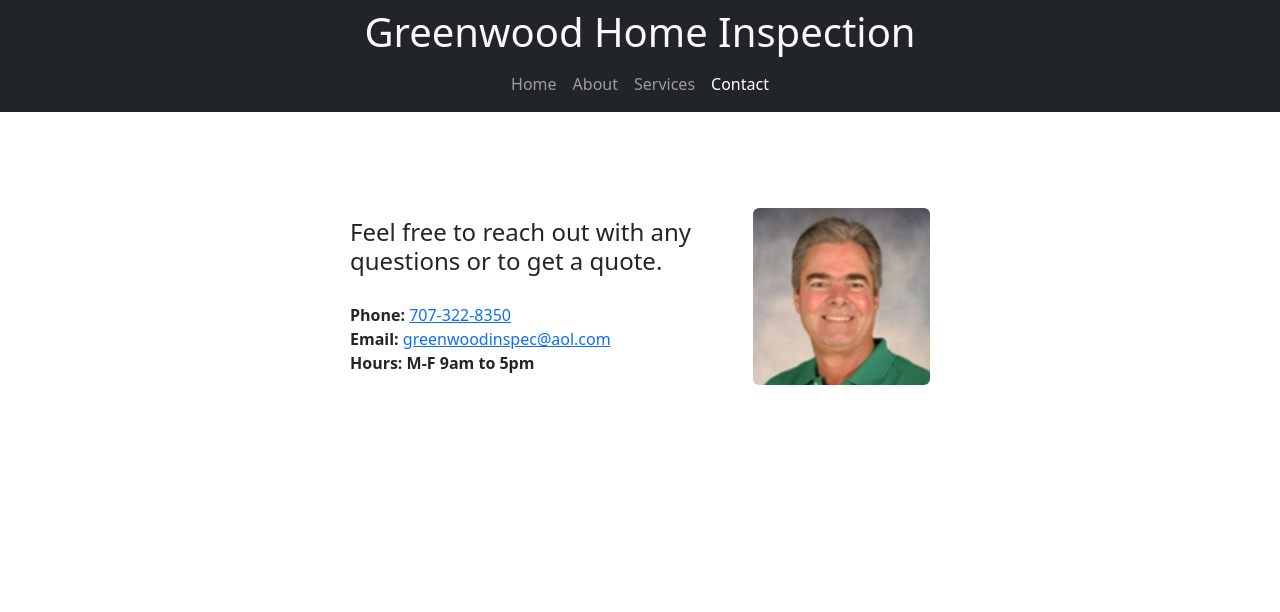
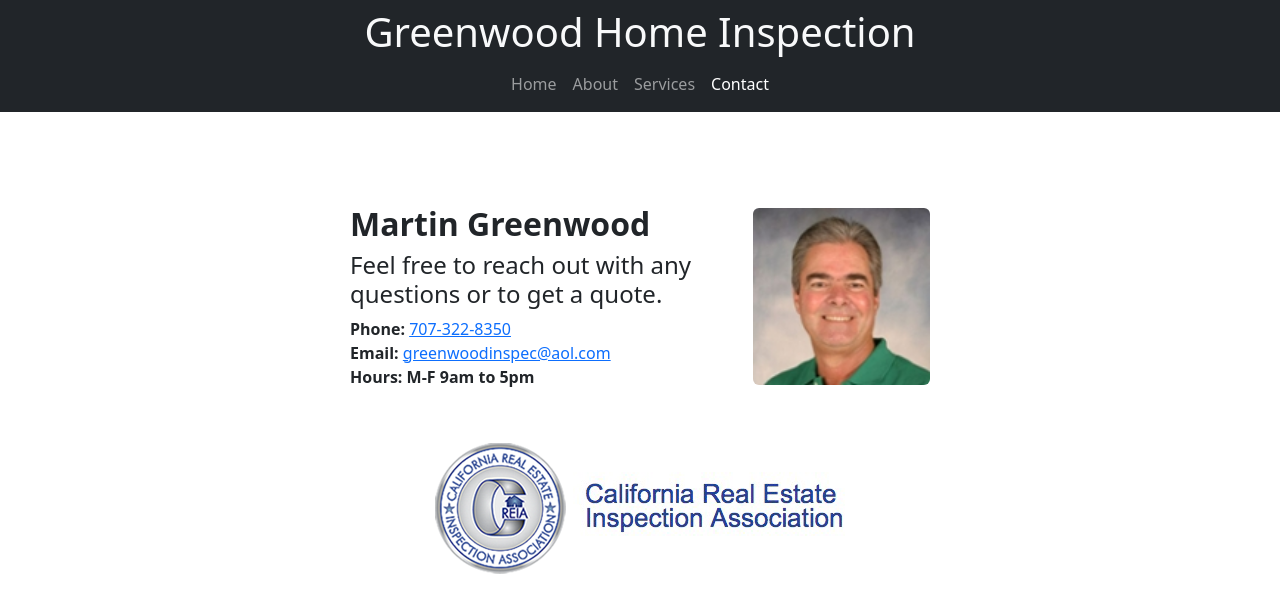
Before and after one commit to BSims623/Greenwood_Home_Inspection, a React (Vite) app: page /contact in a window 1280 px wide. Shown: the top 612 px of the page. Built offline with nearby package versions, Linux system fonts and the light colour scheme.

Commit message:
feat: update Contact section

```diff
--- a/src/assets/wrappers/Contact.js
+++ b/src/assets/wrappers/Contact.js
@@ -4,10 +4,15 @@ const Wrapper = styled.div`
 height: 100vh;
 .contact-section {
     max-width: 700px;
+    /* border: 10px solid var(--primary-green); */
 }
 img {
     width: 100%;
 }
+
+.creia-logo {
+    max-width: 700px;
+}
 `;
 
 export default Wrapper
--- a/src/pages/About.jsx
+++ b/src/pages/About.jsx
@@ -7,7 +7,7 @@ const About = () => {
         <Wrapper className='container'>
             <section className="about-section py-5 mx-auto col-md-6">
                 <img className='rounded mx-auto d-block' src={profileImg} alt="Profile picture of Marty Greenwood." width='200' />
-                <h1 className="text-center my-3">Marty Greenwood</h1>
+                <h1 className="text-center my-3">Martin Greenwood</h1>
                 <p className=''>I am Martin Greenwood; I am the owner of Greenwood Home Inspection.</p>
                 <p>I am a home inspector, certified by the California Real Estate Inspection
                     Association (<a href="https://www.creia.org/">creia.org</a>). I was certified by CREIA in 2002, completing the education
--- a/src/pages/Contact.jsx
+++ b/src/pages/Contact.jsx
@@ -1,12 +1,14 @@
 import React from 'react'
 import Wrapper from '../assets/wrappers/Contact'
 import profileImg from '../assets/images/profile-img.jpeg'
+import creiaLogo from '../assets/images/creia-logo.webp'
 
 const Contact = () => {
     return (
-        <Wrapper className='pt-5'>
-            <div className='contact-section row mx-auto px-5'>
-                <div className="contact-container my-5 col-12 col-sm-8 d-flex flex-column justify-content-around">
+        <Wrapper className='d-flex flex-column align-items-center'>
+            <div className='contact-section row mx-auto px-5 mt-5'>
+                <div className="contact-container col-12 col-sm-8 d-flex flex-column justify-content-center">
+                    <h2 className='fw-bold'>Martin Greenwood</h2>
                     <h4>Feel free to reach out with any questions or to get a quote.</h4>
                     <div className="contact-info">
                         <p className='m-0 fw-bold'>Phone: <a className='fw-normal' href='tel:7073228350'>707-322-8350</a></p>
@@ -18,6 +20,7 @@ const Contact = () => {
                     <img className='rounded' src={profileImg} alt="Marty Greenwood profile picture." />
                 </div>
             </div>
+            <a href="https://www.creia.org/"><img className='creia-logo' src={creiaLogo} alt="CREIA Logo" /></a>
         </Wrapper>
     )
 }
--- a/src/pages/Services.jsx
+++ b/src/pages/Services.jsx
@@ -12,7 +12,7 @@ const Services = () => {
         <Wrapper className='container d-flex flex-column align-items-center'>
             <h1 className="text-center mt-3 display-3 fw-bold">Inspection Services</h1>
             <section className='logo-section mx-auto'>
-                <a href={creiaLogo}><img className='w-100' src="https://www.creia.org/assets/site/logo.png" alt="creia logo" /></a>
+                <a href="https://www.creia.org/"><img className='w-100' src={creiaLogo} alt="creia logo" /></a>
             </section>
             <div className="col-lg-8">
                 <h5 className='description'>I am a CREIA Certified Home Inspector working with both homeowners and real estate agents in Nevada, Placer and Sacramento counties. Every inspection is held to the standards of the CREIA contract, click <a href="src/assets/pdf/CreiaContractAndSOP10.2018.pdf">here</a> to view the full contract.</h5>
```
